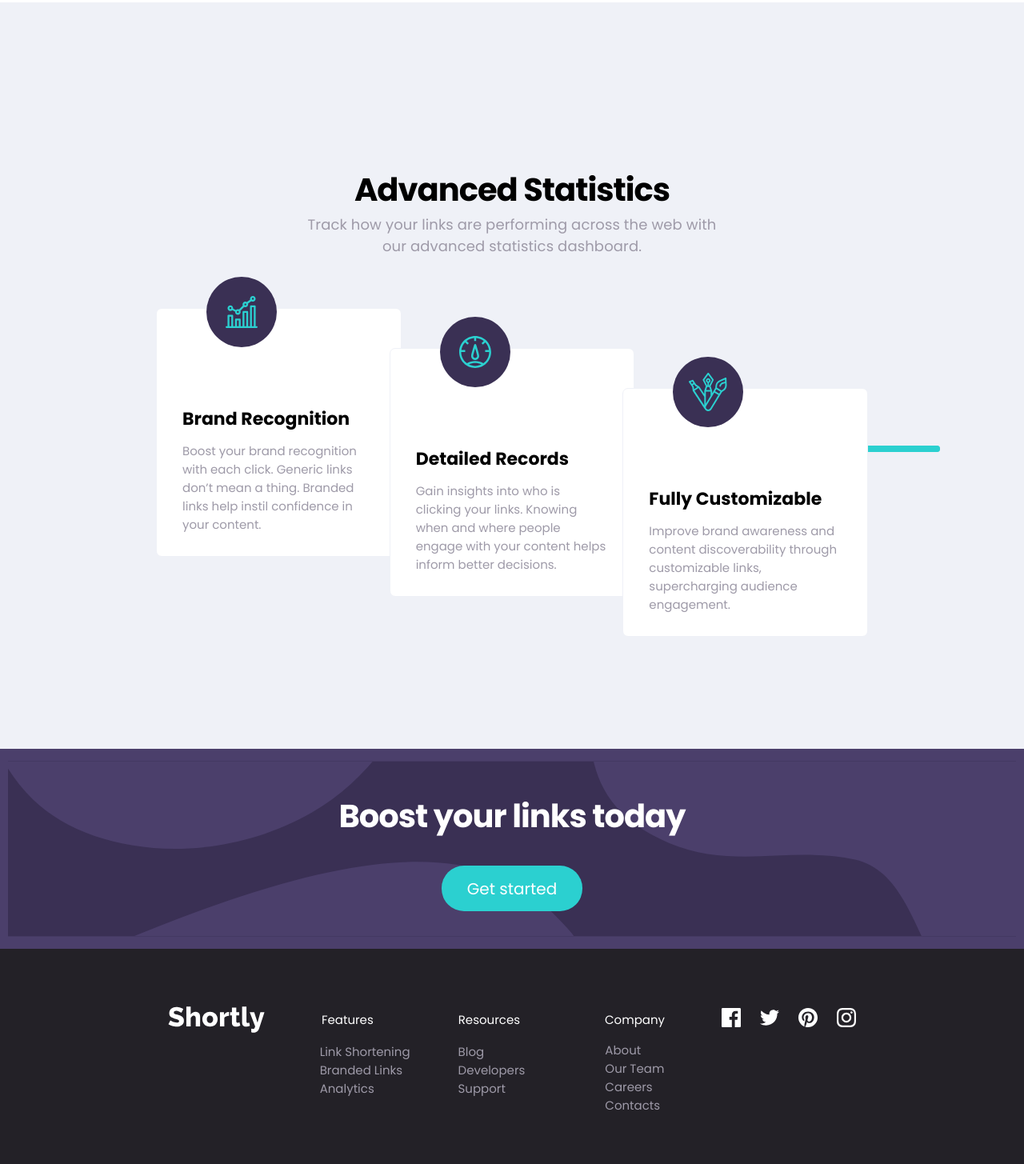
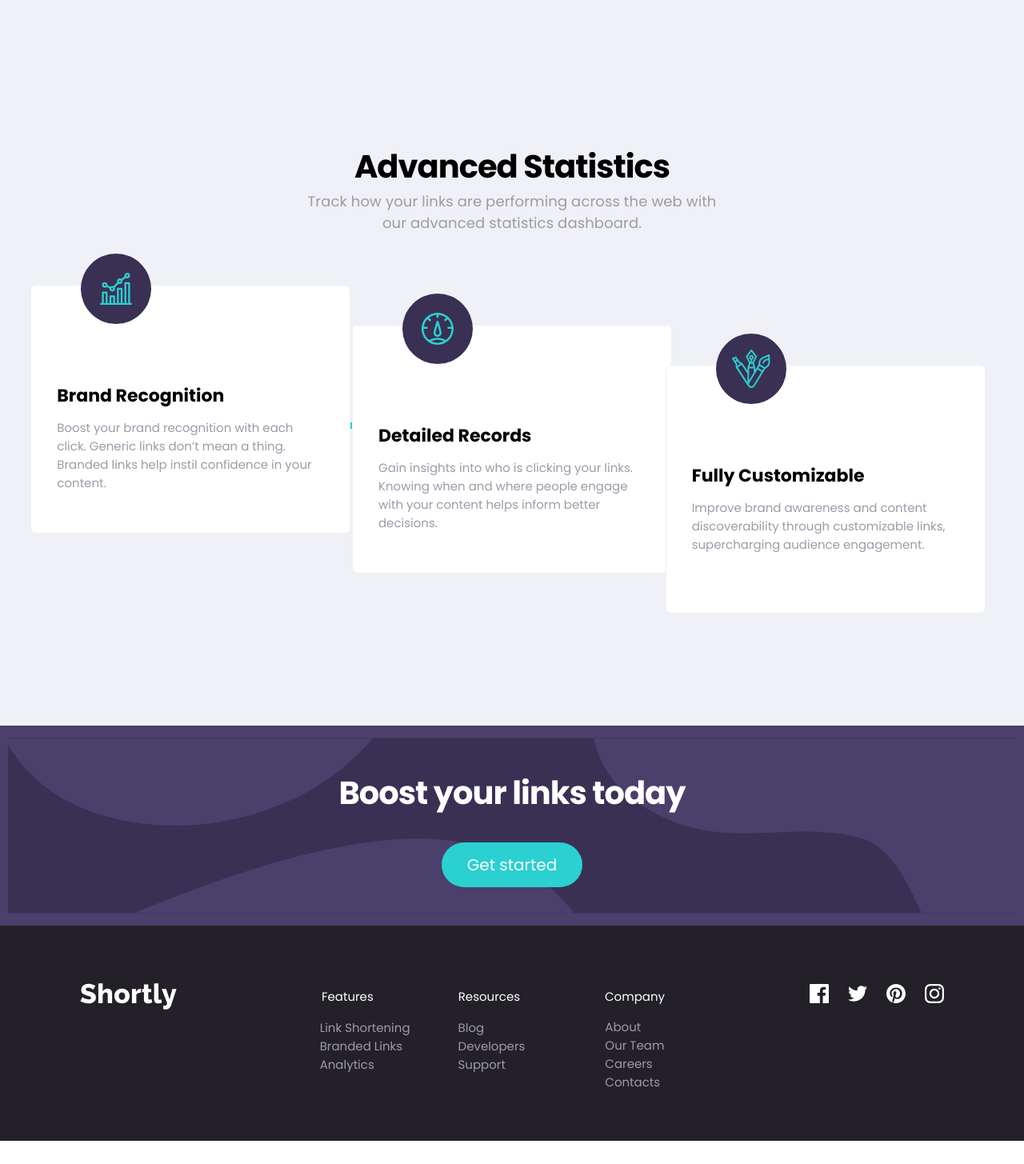
Before and after one commit to sardornv/exam, a plain HTML site: page index.html in a window 1280 px wide. Shown: the part 908-2363 px from the top of the page at 80% size. After the commit the page ends 2334 px from the top, so only its background shows below. Drawn offline with Linux system fonts and the light colour scheme.

Commit message:
boxes change

```diff
--- a/css/style.css
+++ b/css/style.css
@@ -54,8 +54,6 @@ a{
     background-color:white;
     margin-top: 48px;
     margin-bottom: 78px;
-    padding-left: 165px;
-    padding-right: 165px;
 }
 
 .header-logo{
@@ -96,7 +94,7 @@ a{
 }
 
 .login:hover{
-    color: #2BD0D0;
+    color: black;
 }
 
 .login{
@@ -108,7 +106,6 @@ a{
 .hero{
     background-color: white;
     margin-bottom: 222px;
-    padding-left: 165px;
 }
 
 .hero-text{
@@ -142,8 +139,6 @@ a{
 /* STATISTICS  */
 .statistics{
     background-color: #EFF1F7;
-    padding-left: 165px;
-    padding-right: 165px;
 }
 
 .statistics-title-text{
@@ -219,7 +214,7 @@ a{
 }
 
 .boxes{
-    width: 350px;
+    width: 400px;
     height: 311px;
     border: 1px solid #EFF1F7;
     position: relative;
@@ -244,7 +239,7 @@ a{
 .box3{
     position: relative;
     top: 100px;
-    right: 20px;
+    right: 30px;
 }
 
 .statistics-box{
@@ -311,8 +306,6 @@ a{
 /* FOOTER  */
 .footer{
     background-color: #232127;
-    padding-left: 165px;
-    padding-right: 165px;
     padding-top: 72px;
     padding-bottom: 72px;
 }
```
